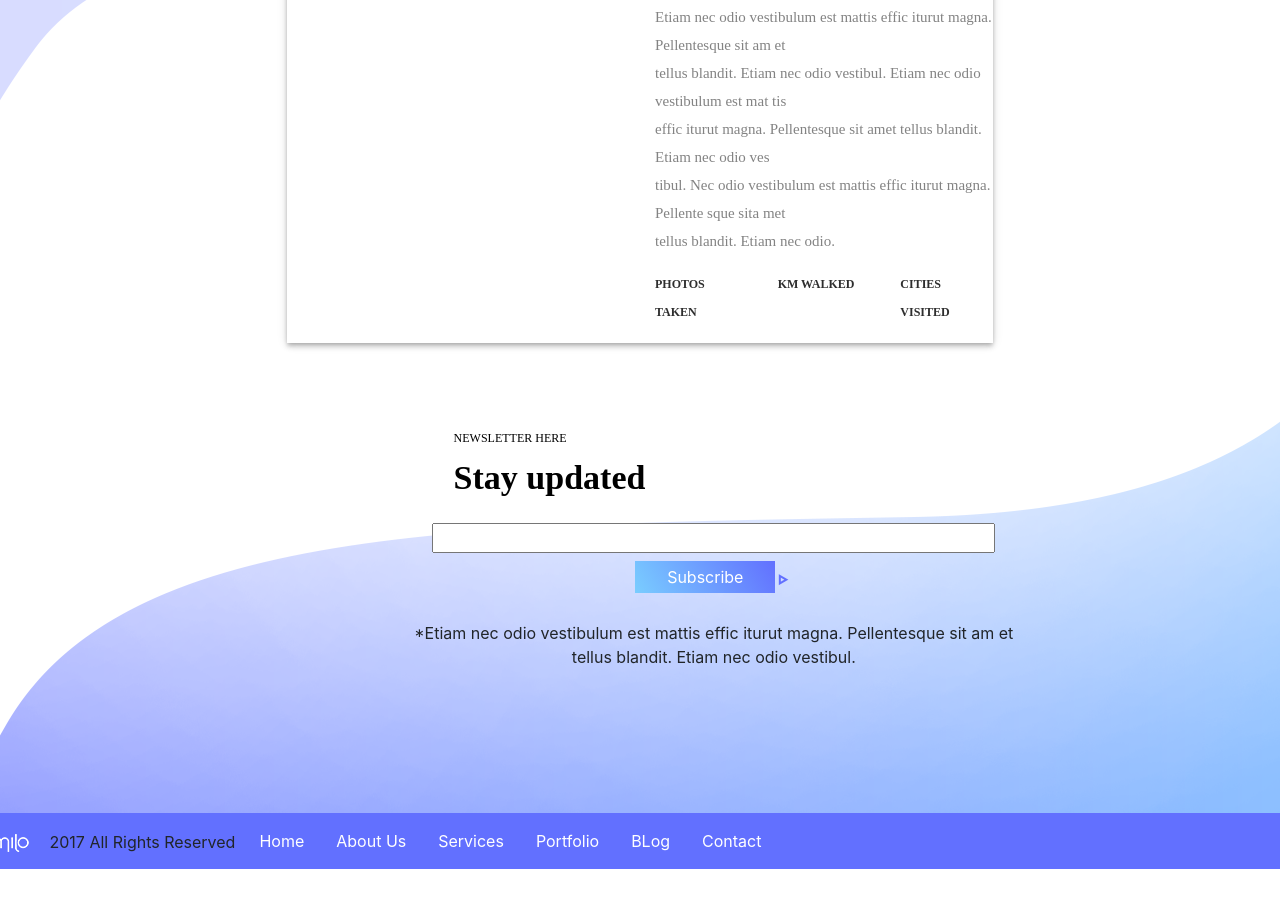
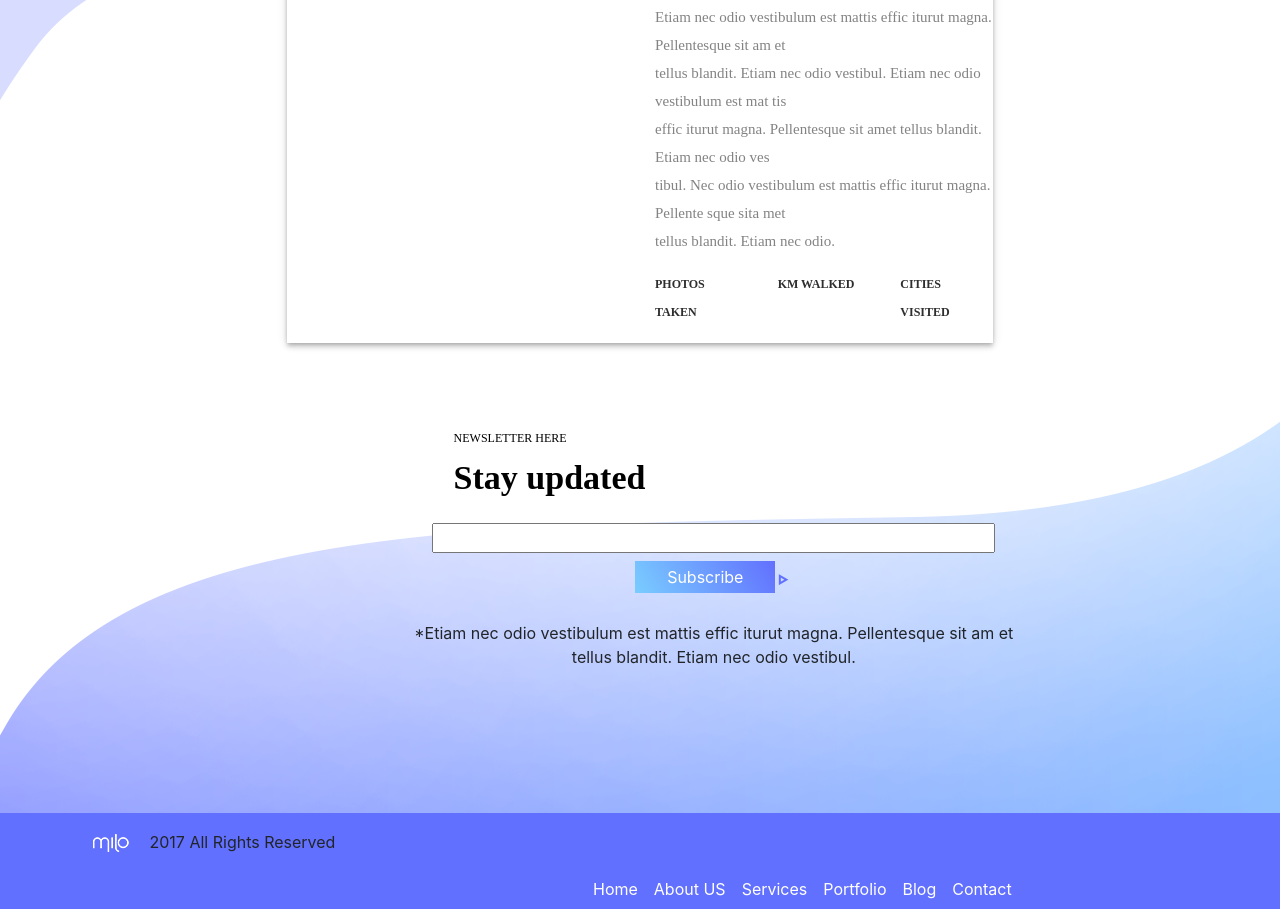
Before and after one commit to chenryDBZ/Lab1886, a plain HTML site: page index.html in a window 1280 px wide. Shown: the part 3348-4257 px from the top of the page. Before the commit the page ends 4217 px from the top, so only its background shows below. Drawn offline with nearby package versions, Linux system fonts and the light colour scheme.

Commit message:
foot margins

```diff
--- a/css/main.css
+++ b/css/main.css
@@ -143,6 +143,7 @@ section {
 .active > a:hover {
   background-color: #6d60ff;
   color: white;
+  text-emphasis-color: white;
 }
 
 .lab-section,
@@ -331,7 +332,17 @@ input[type=text]{
   background-image: -ms-linear-gradient( 0deg, rgb(255,67,203) 1%, rgb(254,183,121) 100%);
 }
 
-
+#footmenu{
+  text-emphasis: white;
+  margin: auto auto auto 600px;
+  float: right;
+}
+#footmenu li{
+  padding: 300px auto;
+}
+#footlogo{
+  margin-left: 100px;
+}
 
 .hidden {
   display: none !important;
--- a/index.html
+++ b/index.html
@@ -296,29 +296,21 @@
 <div class="navbar navbar-expand-lg lab-footer" id="foot">
   <div class="navbar-nav d-flex">
     <div class="row">
-      <div class="mr-auto p-2">
+      <div class="mr-auto p-2" id="footlogo">
         <a class="navbar-brand" href="index.html">
           <img src="img/logofoot.png" alt="">
         </a>
         <span>2017 All Rights Reserved</span>
       </div>
-      <div class="p-3">
-        <a href="#home">Home</a>
-      </div>
-      <div class="p-3">
-        <a href="#about">About Us</a>
-      </div>
-      <div class="p-3">
-        <a href="#service">Services</a>
-      </div>
-      <div class="p-3">
-        <a href="#porfolio">Portfolio</a>
-      </div>
-      <div class="p-3">
-        <a href="#Blog">BLog</a>
-      </div>
-      <div class="p-3">
-        <a href="#contact">Contact</a>
+      <div class="row mr-auto" id="footmenu">
+        <ul class="navbar-nav ml-auto">
+          <li class="nav-item"><a href="index.html" class="nav-link">Home</a></li>
+          <li class="nav-item"><a href="about.html" class="nav-link">About US</a></li>
+          <li class="nav-item"><a href="services.html" class="nav-link">Services</a></li>
+          <li class="nav-item"><a href="portfolio.html" class="nav-link">Portfolio</a></li>
+          <li class="nav-item"><a href="blog.html" class="nav-link">Blog</a></li>
+          <li class="nav-item"><a href="contact.html" class="nav-link">Contact</a></li>
+        </ul>
       </div>
     </div>
   </div>
```
